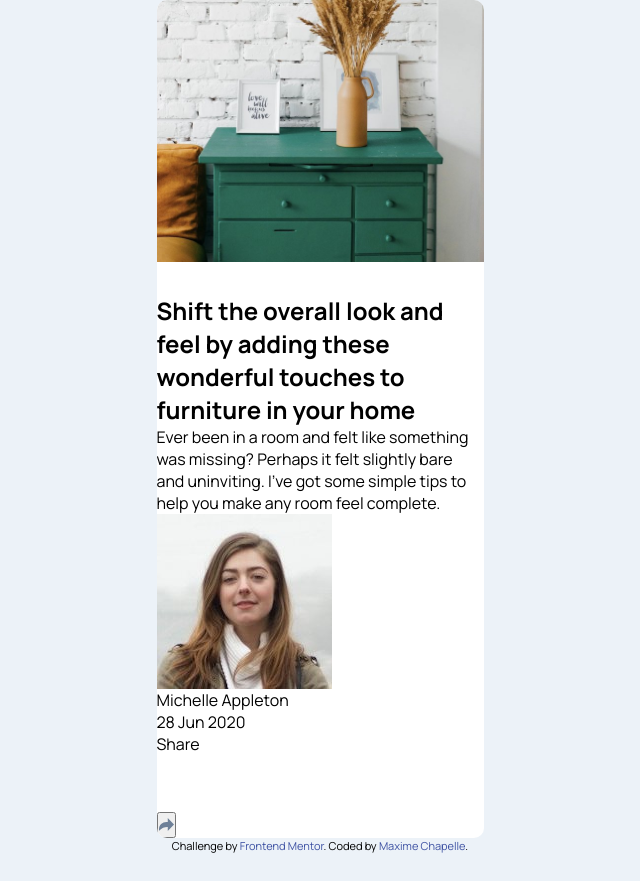
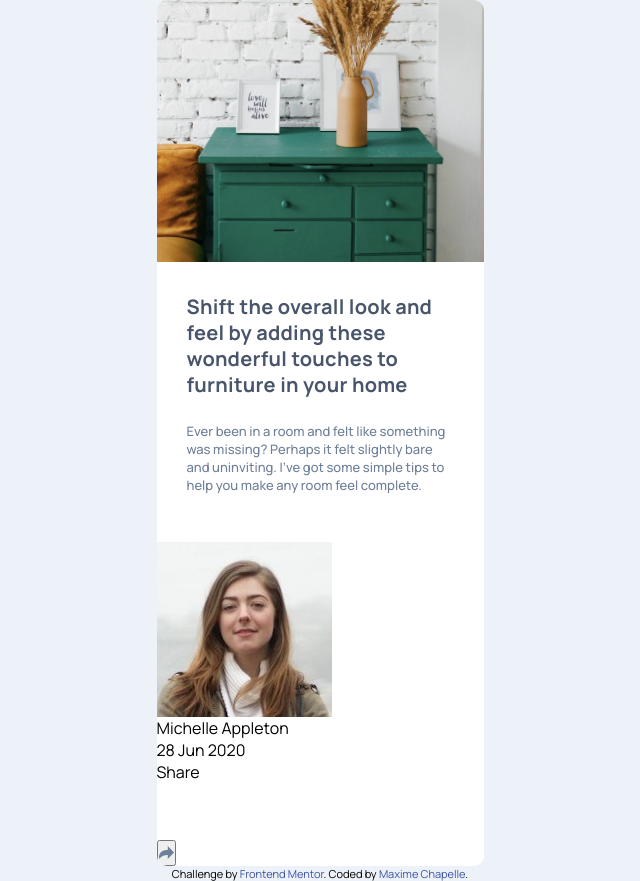
Before and after one commit to maxi1993-tech/article-preview-component, a website: page index.html in a window 1280 px wide. Shown: the whole page, without its empty margins (320-960 px from the left). Before the commit the page ends 853 px from the top, so only its background shows below. Drawn offline with Linux system fonts and the light colour scheme.

Commit message:
feat: add container and card content styles

```diff
--- a/src/styles/style.scss
+++ b/src/styles/style.scss
@@ -90,6 +90,35 @@ a {
     overflow: hidden;
 }
 
+.container-content {
+    display: flex;
+    flex-direction: column;
+    gap: 3rem;
+
+    .card-content {
+        display: flex;
+        flex-direction: column;
+        padding: 0 1.875rem;
+        gap: 1.5rem;
+
+        .title-primary {
+            color: var(--grey-900);
+            font-size: var(--fs-preset-1);
+            line-height: var(--lh-preset-1);
+            font-weight: var(--fw-preset-1);
+            letter-spacing: var(--ls-preset-1);
+        }
+
+        .paragraph {
+            color: var(--grey-500);
+            font-size: var(--fs-preset-2);
+            line-height: var(--lh-preset-2);
+            font-weight: var(--fw-preset-2);
+            letter-spacing: var(--ls-preset-2);
+        }
+    }
+}
+
 .attribution {
     font-size: 0.6875rem;
     text-align: center;
```
Also changed, not shown: style.css.
